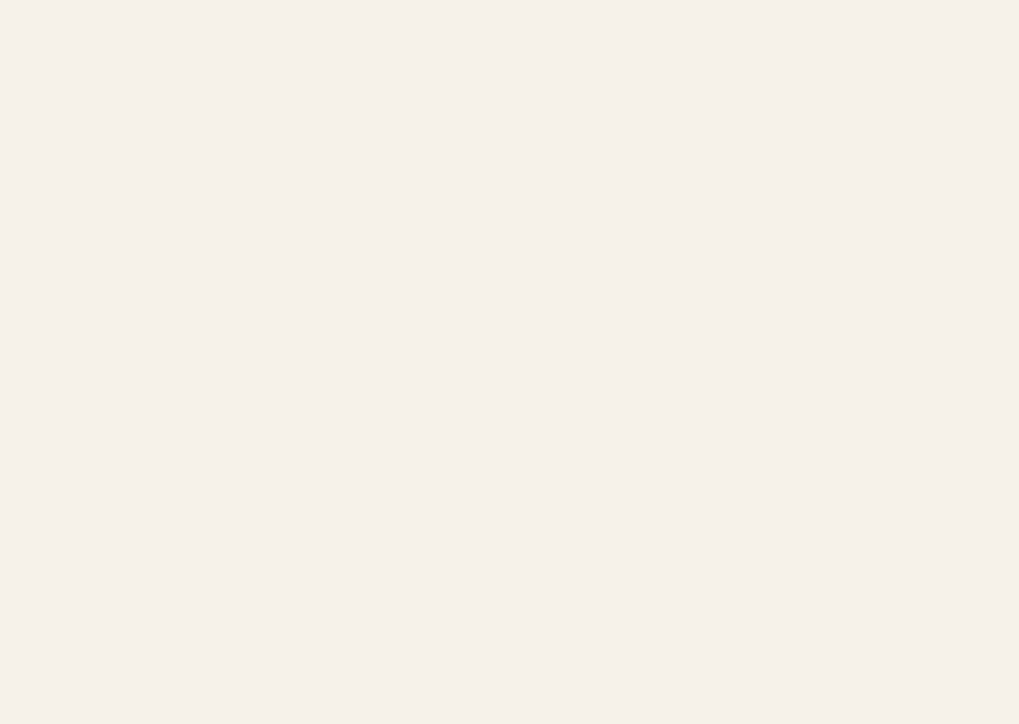
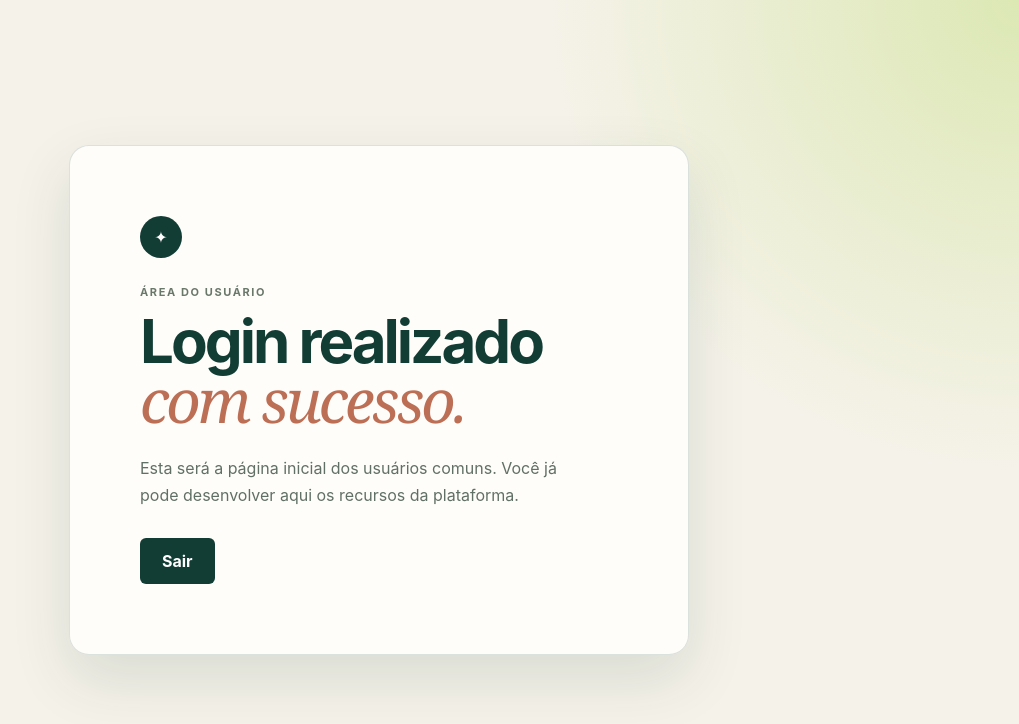
Before and after one commit to pedrowjy-hub/projeto-3-frontend, a React (Vite) app: page /inicio in a window 1280 px wide. Before the commit this address had no page. Shown: the top 724 px of the page, without its empty margins (261-1280 px from the left). Built offline with nearby package versions, Linux system fonts and the light colour scheme; sample sign-in values are in the browser's storage; a web font is replaced by a local one.

Commit message:
Primeiro teste para redirecionamento

```diff
--- a/src/App.jsx
+++ b/src/App.jsx
@@ -2,6 +2,7 @@ import { Routes,Route } from "react-router";
 import Login from "./pages/Login";
 import PainelAdmin from "./pages/Admin";
 import TelaPrincipal from "./pages/Tela_Principal";
+import Inicio from "./pages/Inicio";
 
 function App() {
   return (
@@ -9,6 +10,7 @@ function App() {
       <Route path="/" element={<TelaPrincipal />} />
       <Route path="/login" element={<Login />} />
       <Route path="/admin" element={<PainelAdmin />} />
+      <Route path="/inicio" element={<Inicio />} />
     </Routes>
   );
 }
--- /dev/null
+++ b/src/pages/Inicio/index.css
@@ -0,0 +1,35 @@
+.inicio-pagina {
+  display: grid;
+  min-height: 100svh;
+  padding: 24px;
+  place-items: center;
+  color: #123d35;
+  background: radial-gradient(circle at top right, #dce8b4 0, transparent 31%), #f5f2e9;
+}
+
+.inicio-cartao {
+  width: min(100%, 620px);
+  padding: clamp(34px, 7vw, 70px);
+  border: 1px solid rgb(18 61 53 / 15%);
+  border-radius: 20px;
+  background: rgb(255 254 251 / 92%);
+  box-shadow: 0 24px 60px rgb(18 61 53 / 12%);
+}
+
+.inicio-selo {
+  display: grid;
+  width: 42px;
+  height: 42px;
+  margin-bottom: 27px;
+  place-items: center;
+  border-radius: 50%;
+  color: #fff;
+  background: #123d35;
+}
+
+.inicio-legenda { margin: 0 0 13px; color: #6a786a; font-size: 11px; font-weight: 700; letter-spacing: 1.6px; }
+.inicio-cartao h1 { margin: 0; font-size: clamp(37px, 6vw, 60px); letter-spacing: -3px; line-height: .98; }
+.inicio-cartao h1 em { color: #bc6f55; font-family: Georgia, serif; font-weight: 400; }
+.inicio-cartao > p:not(.inicio-legenda) { max-width: 440px; margin: 25px 0 30px; color: #617066; line-height: 1.65; }
+.inicio-cartao button { border: 0; border-radius: 6px; padding: 13px 22px; color: #fff; background: #123d35; font-weight: 700; }
+.inicio-cartao button:hover { background: #1c5146; }
--- /dev/null
+++ b/src/pages/Inicio/index.jsx
@@ -0,0 +1,30 @@
+import { useEffect } from "react";
+import { useNavigate } from "react-router";
+import "./index.css";
+
+export default function Inicio() {
+    const navigate = useNavigate();
+
+    useEffect(() => {
+        if (!localStorage.getItem("access_token")) {
+            navigate("/login", { replace: true });
+        }
+    }, [navigate]);
+
+    function handleSair() {
+        localStorage.removeItem("access_token");
+        navigate("/login", { replace: true });
+    }
+
+    return (
+        <main className="inicio-pagina">
+            <section className="inicio-cartao" aria-labelledby="inicio-titulo">
+                <span className="inicio-selo" aria-hidden="true">✦</span>
+                <p className="inicio-legenda">ÁREA DO USUÁRIO</p>
+                <h1 id="inicio-titulo">Login realizado<br /><em>com sucesso.</em></h1>
+                <p>Esta será a página inicial dos usuários comuns. Você já pode desenvolver aqui os recursos da plataforma.</p>
+                <button type="button" onClick={handleSair}>Sair</button>
+            </section>
+        </main>
+    );
+}
--- a/src/pages/Login/index.css
+++ b/src/pages/Login/index.css
@@ -52,6 +52,11 @@
 .login-card input { width: 100%; min-height: 47px; padding: 12px 13px; border: 1px solid #cbd5ce; border-radius: 5px; color: var(--ink); background: var(--paper); font: inherit; font-size: 13px; transition: border-color .2s, box-shadow .2s; }
 .login-card input::placeholder { color: #9ca9a4; }
 .login-card input:focus { border-color: var(--ink); outline: 0; box-shadow: 0 0 0 3px rgb(18 61 53 / 10%); }
+.password-input { position: relative; }
+.password-input input { padding-right: 76px; }
+.login-card .password-toggle { position: absolute; top: 50%; right: 8px; min-height: auto; margin: 0; padding: 6px 8px; transform: translateY(-50%); border: 0; color: var(--ink); background: transparent; font-size: 11px; }
+.login-card .password-toggle:hover { transform: translateY(-50%); color: #1d5147; background: #edf1e8; }
+.login-card .password-toggle:focus-visible { outline: 2px solid var(--ink); outline-offset: 1px; }
 .login-card button { display: flex; align-items: center; justify-content: space-between; margin-top: 17px; padding: 14px 17px; border: 1px solid var(--ink); border-radius: 5px; color: #fff; background: var(--ink); font: inherit; font-size: 12px; font-weight: 700; cursor: pointer; transition: background .2s, transform .2s; }
 .login-card button span { font-size: 19px; line-height: 12px; }
 .login-card button:hover { background: #1d5147; transform: translateY(-1px); }
--- a/src/pages/Login/index.jsx
+++ b/src/pages/Login/index.jsx
@@ -1,4 +1,5 @@
 import { useState } from "react";
+import { useNavigate } from "react-router";
 import "./index.css"
 
 
@@ -6,11 +7,17 @@ export default function Login() {
     const [identificador, setIdentificador] = useState("");
     const [senha,setSenha] = useState("");
     const [erro,setErro] = useState("");
+    const [enviando, setEnviando] = useState(false);
+    const [senhaVisivel, setSenhaVisivel] = useState(false);
+    const navigate = useNavigate();
 
     async function handleSubmit(event) {
         event.preventDefault();
         setErro("");
 
+        setEnviando(true);
+
+        try {
             const resposta = await fetch("http://127.0.0.1:5000/login",{
                 method: "POST",
                 headers: {
@@ -21,16 +28,38 @@ export default function Login() {
                     senha,
                 }),
             });
-
             const dados = await resposta.json();
 
             if (!resposta.ok) {
-            setErro(dados.erro);
+                setErro(dados.erro || "Não foi possível entrar. Tente novamente.");
                 return;
             }
 
             localStorage.setItem("access_token", dados.access_token);
-        console.log("Login realizado!");
+
+            const verificacaoAdmin = await fetch("http://127.0.0.1:5000/admin", {
+                headers: {
+                    Authorization: `Bearer ${dados.access_token}`,
+                },
+            });
+
+            if (verificacaoAdmin.ok) {
+                navigate("/admin", { replace: true });
+                return;
+            }
+
+            if (verificacaoAdmin.status === 403 || verificacaoAdmin.status === 404) {
+                navigate("/inicio", { replace: true });
+                return;
+            }
+
+            localStorage.removeItem("access_token");
+            setErro("Não foi possível verificar seu acesso. Tente novamente.");
+        } catch {
+            setErro("Não foi possível conectar à API. Confira se ela está rodando.");
+        } finally {
+            setEnviando(false);
+        }
     }
 
     return(
@@ -74,19 +103,32 @@ export default function Login() {
                         />
 
                         <div className="password-label"><label htmlFor="senha">Senha</label><a href="#recuperar">Esqueci minha senha</a></div>
+                        <div className="password-input">
                             <input
                                 id="senha"
                                 name="senha"
-                            type="password"
+                                type={senhaVisivel ? "text" : "password"}
                                 placeholder="••••••••"
                                 value={senha}
                                 onChange={(event) => setSenha(event.target.value)}
                                 required
                             />
+                            <button
+                                className="password-toggle"
+                                type="button"
+                                onClick={() => setSenhaVisivel(!senhaVisivel)}
+                                aria-label={senhaVisivel ? "Ocultar senha" : "Mostrar senha"}
+                                aria-pressed={senhaVisivel}
+                            >
+                                {senhaVisivel ? "Ocultar" : "Mostrar"}
+                            </button>
+                        </div>
 
                         {erro && <p className="login-error" role="alert">{erro}</p>}
 
-                        <button type="submit">Entrar <span>→</span></button>
+                        <button type="submit" disabled={enviando}>
+                            {enviando ? "Entrando..." : "Entrar"} <span>→</span>
+                        </button>
                     </form>
 
                     <p className="signup-prompt">Ainda não faz parte? <a href="#cadastro">Crie sua conta</a></p>
```
Lines whose indentation alone changed are shown as unchanged.
